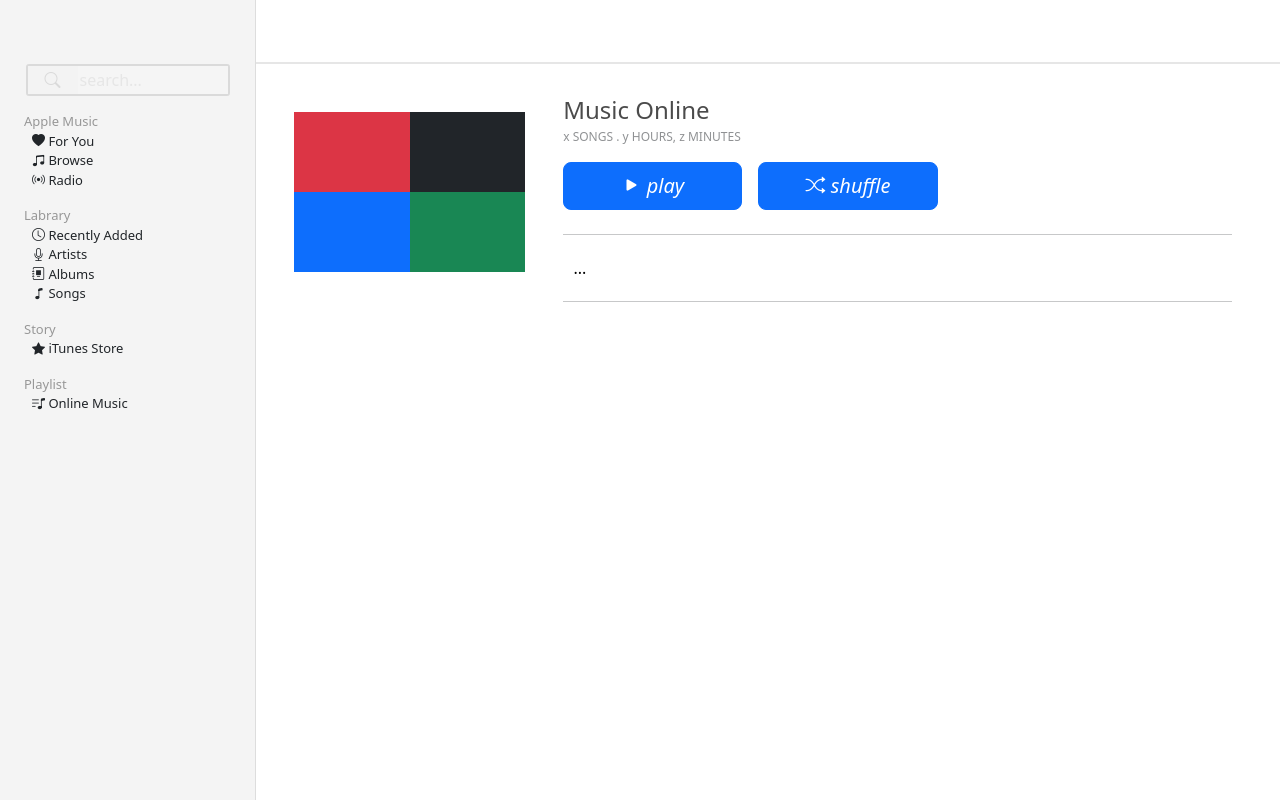
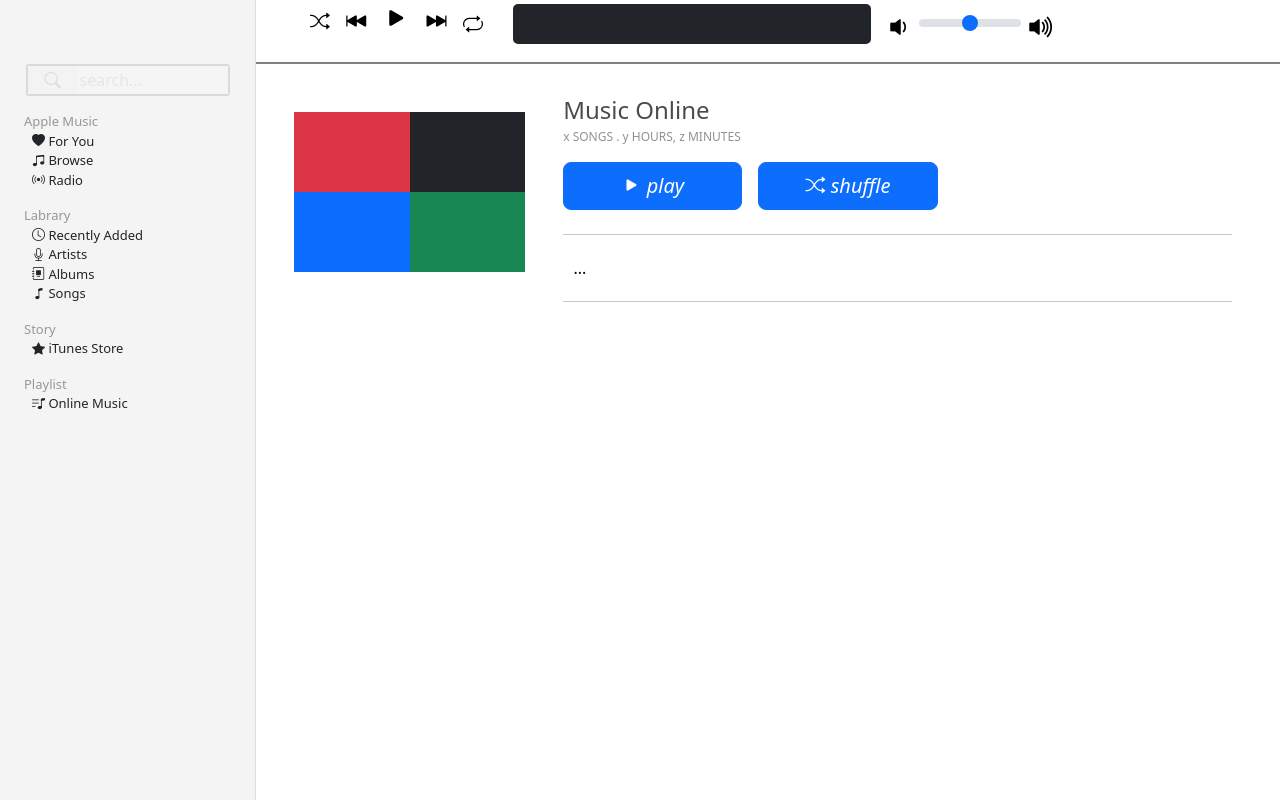
Before and after one commit to yasinkhosravani/iTunes-MacBook, a plain HTML site: page index.htm in a window 1280 px wide. Drawn offline with nearby package versions, Linux system fonts and the light colour scheme.

Commit message:
Update index.htm

```diff
--- a/index.htm
+++ b/index.htm
@@ -45,8 +45,25 @@
                 <div id="api_music" class="ms-2 " style="font-size:small; margin-top: -1rem;"><i class="bi bi-music-note-list"></i> Online Music</div>
             </div>
         </div>
-        <div id="main" class="  vh-100 " style="background-color:rgb(255,255,255);width: 80%;">
-            <div  style="height:8%;width: 100%;border-bottom: 2px grey double;opacity: 0.2;"></div>
+        <div id="main" class=" vh-100 " style="background-color:rgb(255,255,255);width: 80%">
+            <div class="d-flex" style="height:8%;width: 100%;border-bottom: 2px grey double">
+                <div >
+                    <button class=" ms-5 border-0 bg-white h5"><i class="bi bi-shuffle mx-auto"></i></button>
+                    <button class="  border-0 bg-white h5"><i class="bi bi-skip-backward-fill"></i></button>
+                    <button class="  border-0 bg-white h3"><i class="bi bi-play-fill"></i></button>
+                    <button class="  border-0 bg-white h5"><i class="bi bi-skip-forward-fill"></i></button>
+                    <button class="   border-0 bg-white "><svg xmlns="http://www.w3.org/2000/svg" width="20" height="20" fill="currentColor" class="bi bi-repeat" viewBox="0 0 16 16">
+                        <path d="M11 5.466V4H5a4 4 0 0 0-3.584 5.777.5.5 0 1 1-.896.446A5 5 0 0 1 5 3h6V1.534a.25.25 0 0 1 .41-.192l2.36 1.966c.12.1.12.284 0 .384l-2.36 1.966a.25.25 0 0 1-.41-.192Zm3.81.086a.5.5 0 0 1 .67.225A5 5 0 0 1 11 13H5v1.466a.25.25 0 0 1-.41.192l-2.36-1.966a.25.25 0 0 1 0-.384l2.36-1.966a.25.25 0 0 1 .41.192V12h6a4 4 0 0 0 3.585-5.777.5.5 0 0 1 .225-.67Z"/>
+                      </svg></button></div>
+
+                <div id="music-component" class="border-1 bg-dark ms-4 mt-1" style="height: 2.5rem;border-radius: 5px;width: 35%;">
+
+                </div>
+
+                <button class="ms-2 border-0 bg-white h3 "><i class="bi bi-volume-down-fill"></i></button>
+                <input type="range" class="form-range " id="customRange1" style="width: 10%;margin-top: 0.7rem;">
+                <button class=" border-0 bg-white h3 "><i class="bi bi-volume-up-fill"></i></button>
+            </div>
             <div  style="height:92%;width: 100%" class="d-flex">
                 <div  style="width: 30%;height: 100%;">
                     <div class="container w-75 mx-auto my-5">
```
